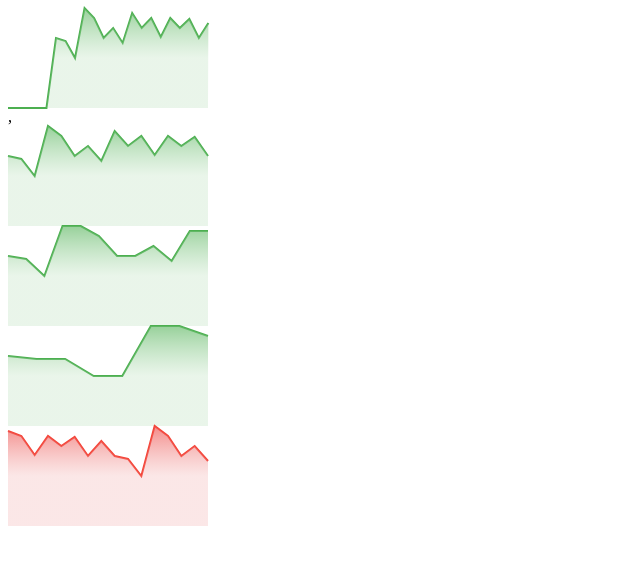
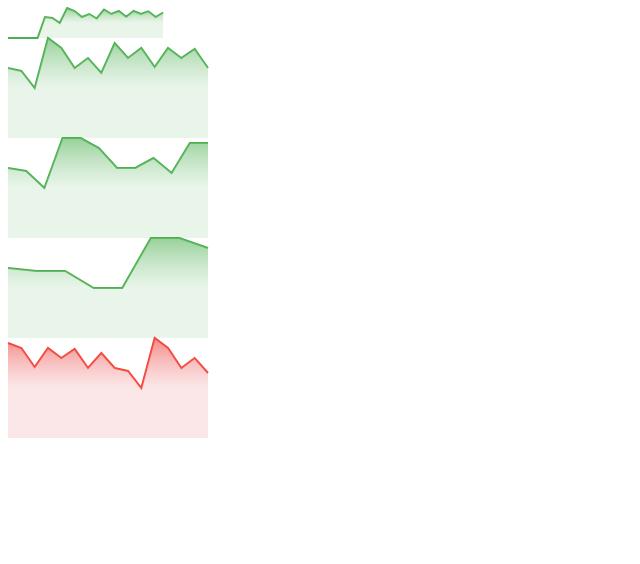
Before and after one commit to curtisupshall/stonks, a React app: page / in a window 1280 px wide. Shown: the top 564 px of the page, without its empty margins (0-640 px from the left). Built offline with nearby package versions, Linux system fonts and the light colour scheme.

Commit message:
Add resizability

```diff
--- a/src/Stonk.tsx
+++ b/src/Stonk.tsx
@@ -1,7 +1,6 @@
 import * as React from 'react'
 
 const normalizeData = (data: number[], granularity: number): number[] => {
-    console.log('data in: ', data)
     if (data.length <= granularity) {
         return data
     } else {
@@ -17,10 +16,11 @@ const normalizeData = (data: number[], granularity: number): number[] => {
 
 interface IProps {
     data: number[]
+    className?: string
     granularity?: number
+    height?: number
     isPositive?: boolean
     width?: number
-    height?: number
 }
 
 const DEFAULT_GRANULARITY = 20
@@ -35,29 +35,27 @@ export default class Stonk extends React.Component<IProps> {
         const width: number = this.props.width || DEFAULT_WIDTH
         const height: number = this.props.height || DEFAULT_HEIGHT
         const unitWidth: number = width / (granularity - 1)
-        console.log('unit width: ', unitWidth)
         const scale: number = 1 / Math.max(...data)
 
         let x: number = Math.ceil(width - unitWidth * (data.length - 1))
-        console.log('initial x:', x)
         let plotString: string = x === 0 ? 'M' : `M0,100 ${x - unitWidth},100`
 
         for (let i = 0; i < data.length; i ++) {
             let y = Math.ceil(100 * (1 - (data[i] * scale)))
-            // console.log(`(${x}, ${y})\n`)
             plotString = `${plotString} ${x},${y}`
             x += unitWidth
         }
 
-        // console.log('dataString: ', dataString)
-
         return (
-            <div className='stonk'>
+            <div
+                className={this.props.className ? `stonk ${this.props.className}` : 'stonk'}
+                style={{display: 'block'}}
+            >
                 <svg
                     preserveAspectRatio='none'
-                    width={200}
-                    height={100}
-                    viewBox={`0 0 ${width} ${height}`}
+                    width={width}
+                    height={height}
+                    viewBox={`0 0 ${width} 100`}
                     style={{overflow: 'visible'}}
                 >
                     <defs>
@@ -71,13 +69,16 @@ export default class Stonk extends React.Component<IProps> {
                         </linearGradient>
                     </defs>
                     <path
-                        // d='M 50, 5 60,20 70,40 80,20 90,25 100,60'
                         d={plotString}
-                        style={{strokeWidth: 2, fill: 'none', stroke: isPositive ? '#4CAF50' : '#f44336'}}
+                        style={{
+                            strokeWidth: 2,
+                            fill: 'none',
+                            stroke: isPositive ? '#4CAF50' : '#f44336',
+                            vectorEffect: 'non-scaling-stroke'
+                        }}
                     />
                     <path
-                        // d='M 50, 100 50, 5 60,20 70,40 80,20 90,25 100,60 100,100 0,100'
-                        d={`${plotString} 200,100 0,100`}
+                        d={`${plotString} ${width},100 0,100`}
                         style={{fill: `url('#${isPositive ? 'positive-gradient' : 'negative-gradient'}')`}}
                     />
                 </svg>
--- a/src/index.tsx
+++ b/src/index.tsx
@@ -8,7 +8,9 @@ ReactDOM.render (
         <Stonk
             data={[70, 67,50, 100, 90, 70, 80, 65, 95, 80, 90, 72, 90, 80, 89, 70, 86]}
             granularity={22}
-            />,
+            width={155}
+            height={30}
+            />
         <Stonk
             data={[70, 67,50, 100, 90, 70, 80, 65, 95, 80, 90, 72, 90, 80, 89, 70, 86]}
             granularity={16}
```
